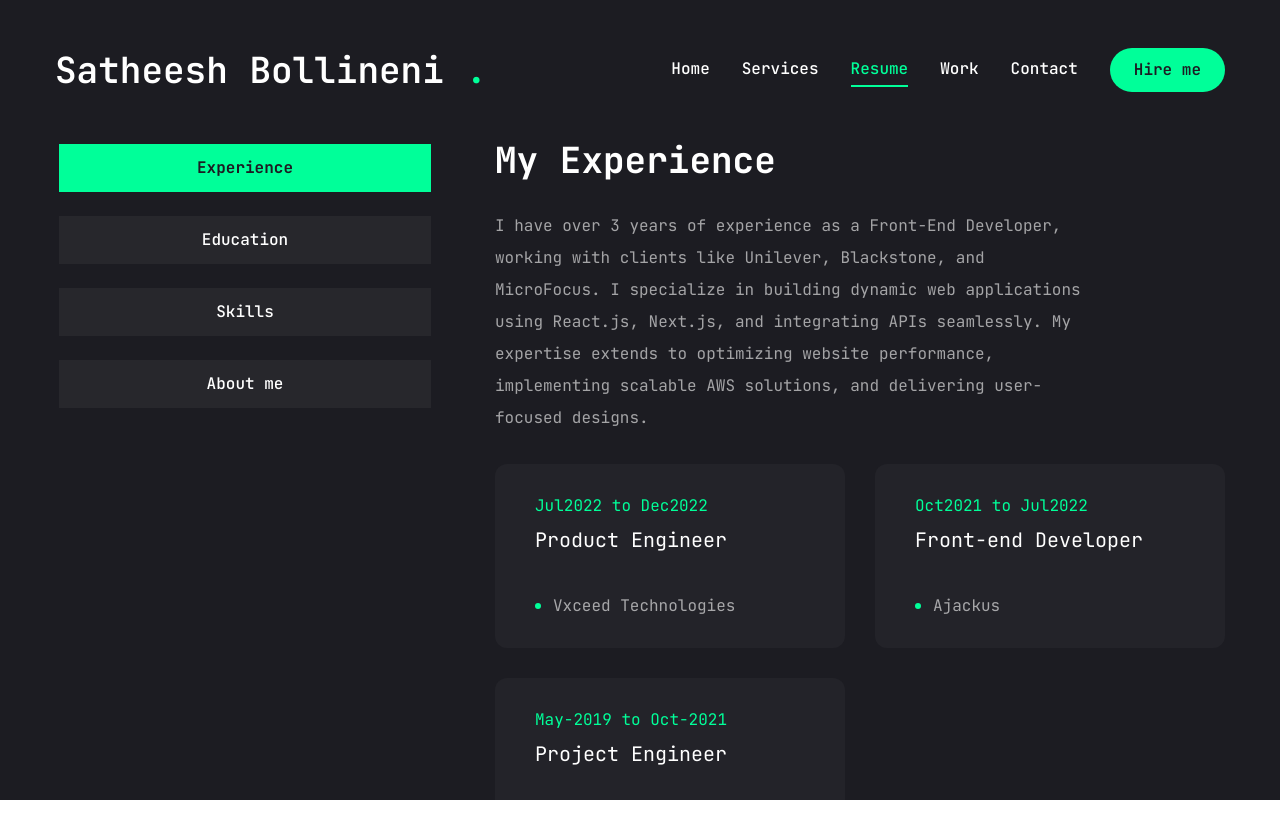
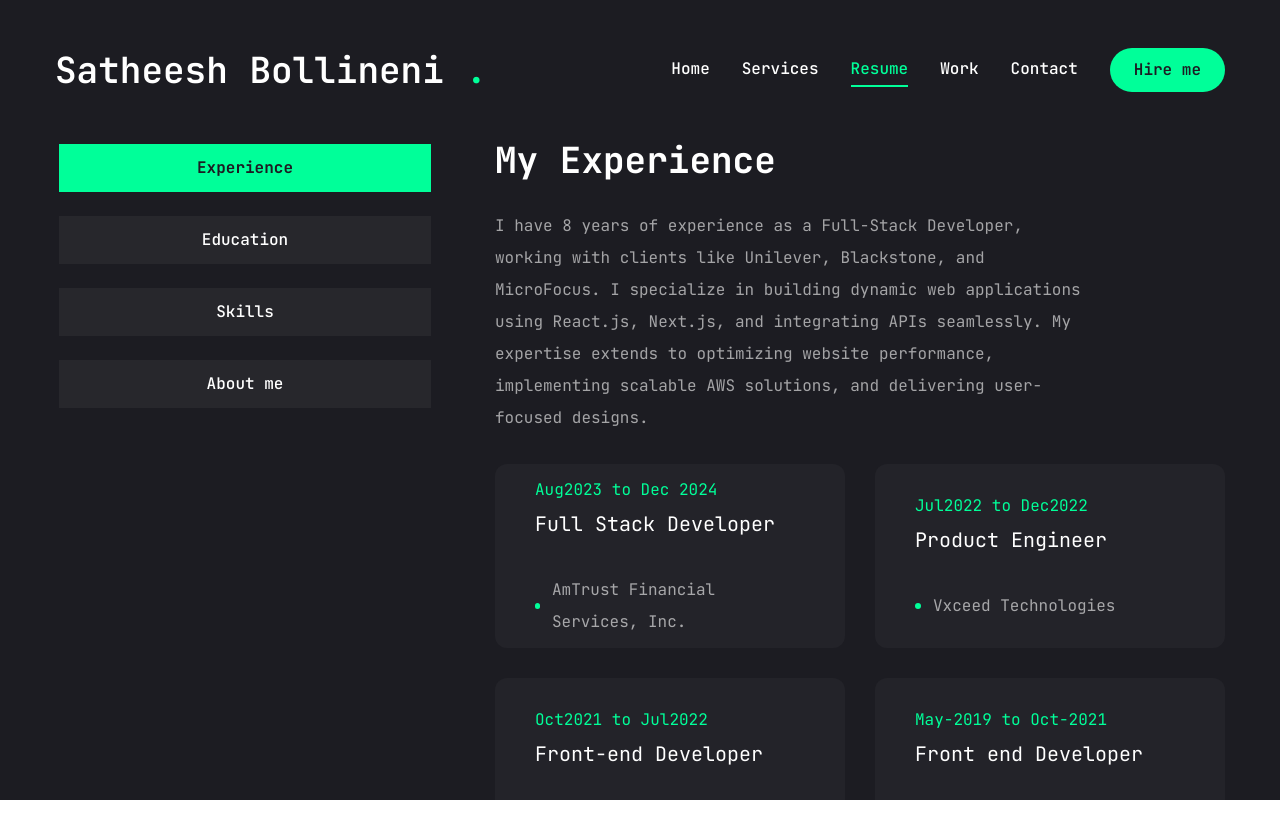
Before and after one commit to satheeshBollineni1998/portfolio, a Next.js app: page /resume in a window 1280 px wide. Shown: the top 838 px of the page. Built offline with nearby package versions, Linux system fonts and the light colour scheme.

Commit message:
updated changes

```diff
--- a/app/page.jsx
+++ b/app/page.jsx
@@ -12,12 +12,12 @@ const Home = () => {
         <div className="flex flex-col xl:flex-row items-center justify-between xl:pt-8 xl:pb-24">
           {/* Text Section */}
           <div className="text-center xl:text-left order-2 xl:order-none">
-            <span className="text-xl">Software Developer</span>
+            <span className="text-xl">Full-Stack Developer</span>
             <h1 className="h1 mb-6">
               Hello, I'm <br /> <span className="text-accent">Satheesh Bollineni</span>
             </h1>
             <p className="max-w-[500px] mb-9 text-white/80">
-              I am a passionate Front-End Developer with a talent for crafting scalable, efficient, and secure web solutions. Leveraging my expertise in Data Structures, Algorithms, and cloud architecture, I transform complex challenges into seamless, user-focused experiences, bridging the gap between design and functionality."
+              I am a passionate Full-Stack and Front-End Developer with expertise in React.js, Vue.js, JavaScript, and Java for building scalable, high-performance applications. With a strong foundation in Data Structures, Algorithms, and Cloud Architecture (AWS, Kubernetes, Docker), I create secure and efficient solutions that enhance user experiences. My experience in RESTful APIs, Microservices, and Agile development allows me to bridge the gap between design and functionality, delivering seamless and responsive web applications.
             </p>
             <div className="flex flex-col xl:flex-row items-center gap-8">
               {/* Download CV Button */}
--- a/app/resume/page.jsx
+++ b/app/resume/page.jsx
@@ -5,7 +5,7 @@ import { SiNextdotjs, SiTailwindcss } from "react-icons/si";
 
 const about={
   title:"About Me",
-  description:"I am a passionate Front-End Developer with over 3 years of experience in building dynamic and user-friendly web applications. I specialize in React.js, Next.js, and cloud-based solutions and combining strong problem-solving skills with a commitment to delivering high-quality results",
+  description:"I am a passionate Full-Stack and Front-End Developer with expertise in React.js, Vue.js, JavaScript, and Java for building scalable, high-performance applications. With a strong foundation in Data Structures, Algorithms, and Cloud Architecture (AWS, Kubernetes, Docker), I create secure and efficient solutions that enhance user experiences. My experience in RESTful APIs, Microservices, and Agile development allows me to bridge the gap between design and functionality, delivering seamless and responsive web applications",
   info:[
     {
       fieldName:"Name",
@@ -17,7 +17,7 @@ const about={
     },
     {
       fieldName:"Experience",
-      fieldValue:"4 years"
+      fieldValue:"8 years"
     },
     {
       fieldName:"Email",
@@ -29,8 +29,13 @@ const about={
 const experience={
   icon:"/assets/resume/badge.svg",
   title:"My Experience",
-  description:" I have over 3 years of experience as a Front-End Developer, working with clients like Unilever, Blackstone, and MicroFocus. I specialize in building dynamic web applications using React.js, Next.js, and integrating APIs seamlessly. My expertise extends to optimizing website performance, implementing scalable AWS solutions, and delivering user-focused designs.",
+  description:" I have 8 years of experience as a Full-Stack Developer, working with clients like Unilever, Blackstone, and MicroFocus. I specialize in building dynamic web applications using React.js, Next.js, and integrating APIs seamlessly. My expertise extends to optimizing website performance, implementing scalable AWS solutions, and delivering user-focused designs.",
   items:[
+    {
+      company:"AmTrust Financial Services, Inc.",
+      position:"Full Stack Developer",
+      duration:"Aug2023 to Dec 2024",
+    },
     {
       company:"Vxceed Technologies",
       position:"Product Engineer",
@@ -43,8 +48,13 @@ const experience={
     },
     {
       company:"Wipro Technologies",
-      position:"Project Engineer",
+      position:"Front end Developer",
       duration:"May-2019 to Oct-2021",
+    },
+    {
+      company:"Algofusion Technologies India Pvt Ltd ",
+      position:"Junior Software Engineer",
+      duration:"May-2018 to Apr-2019",
     }
   ]
 
--- a/components/Stats.jsx
+++ b/components/Stats.jsx
@@ -3,7 +3,7 @@ import CountUp from "react-countup";
 
 const stats=[
     {
-        num:4,
+        num:8,
         text:"Years of experience"
     },
     {
```
